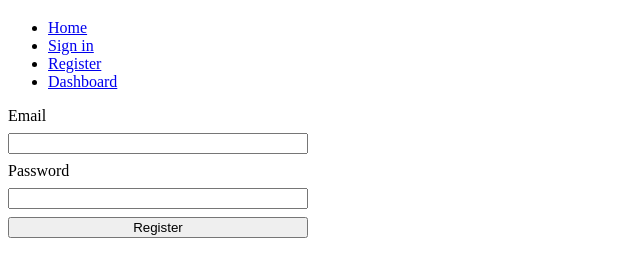
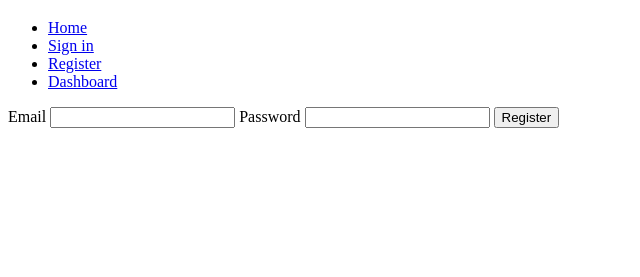
Before and after one commit to kevinzunigacuellar/astro-supabase, an Astro site: page /register in a window 1280 px wide. Shown: the part 61-338 px from the top of the page, without its empty margins (0-640 px from the left). Built offline with nearby package versions, Linux system fonts and the light colour scheme; Astro itself is replaced by a stand-in of ours.

Commit message:
remove styles

```diff
--- a/src/pages/register.astro
+++ b/src/pages/register.astro
@@ -5,13 +5,7 @@ import Base from "../layout/Base.astro";
 <Base title="Register">
 	<form
 		action="/api/auth/register"
-		method="post"
-		style={{
-			display: "flex",
-			flexDirection: "column",
-			maxWidth: "300px",
-			gap: "0.5rem",
-		}}>
+		method="post">
 		<label for="email">Email</label>
 		<input id="email" type="email" name="email" />
 		<label for="password">Password</label>
```
Also changed, not shown: src/pages/signin.astro (+2 -9 lines), src/pages/index.astro (line endings or trailing spaces).
